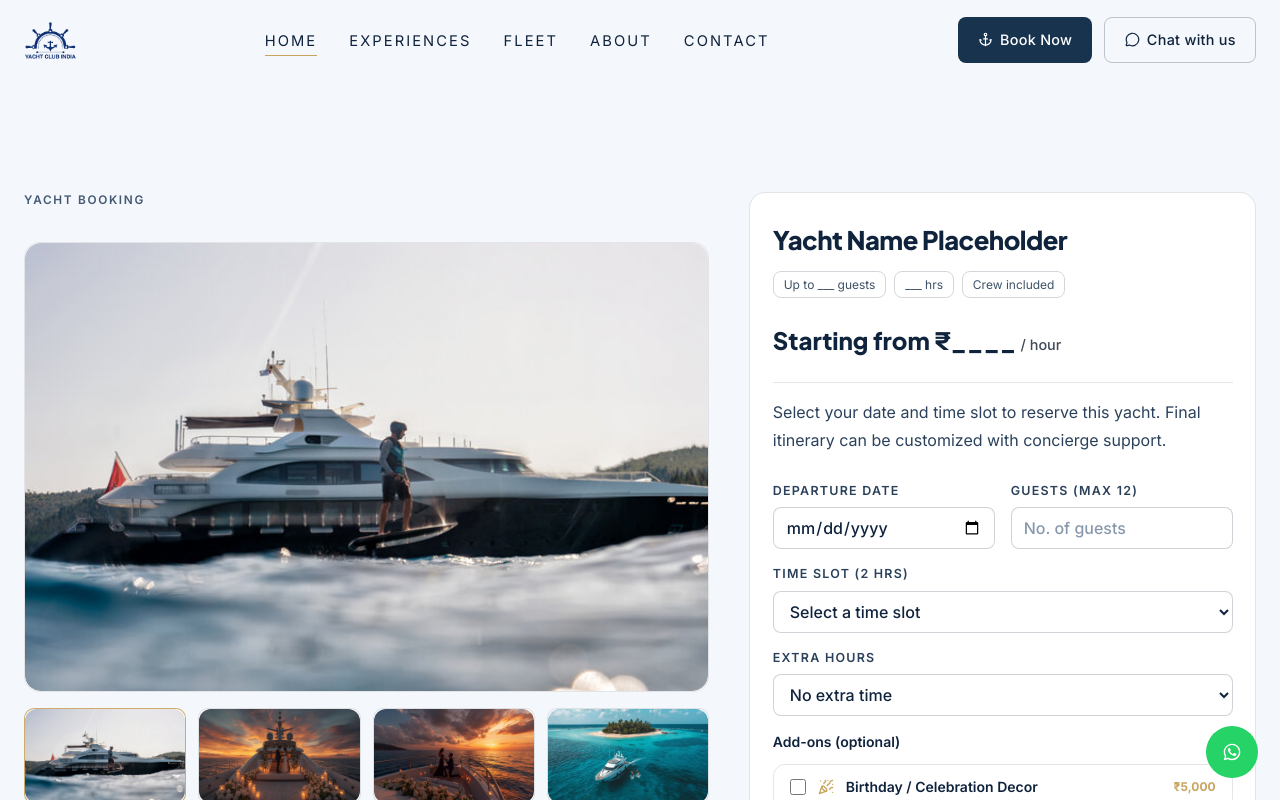
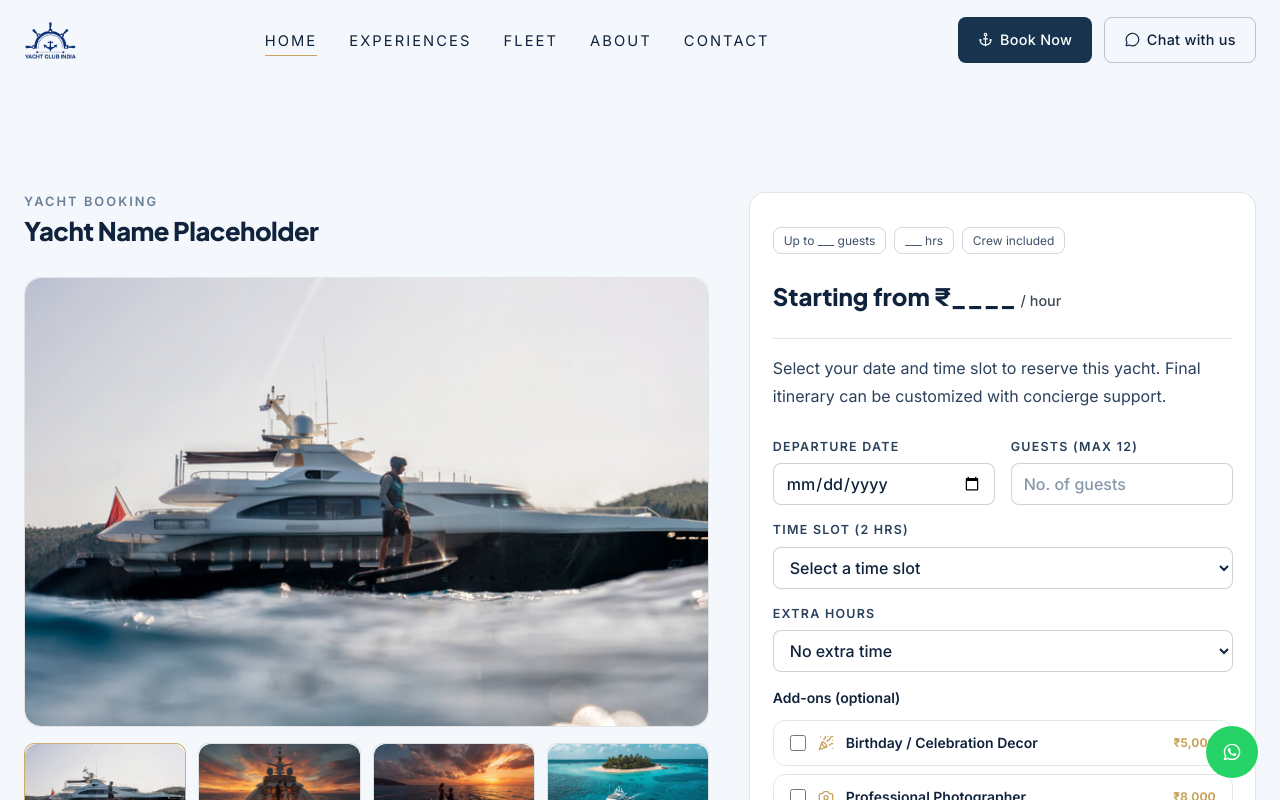
Before and after one commit to SaNjAy-bRo/yacht-club-india, a Next.js app: page /booking in a window 1280 px wide. Shown: the top 800 px of the page. Built offline with nearby package versions, Linux system fonts and the light colour scheme.

Commit message:
fix(checkout): use router.back() to retain booking form state on back navigation

```diff
--- a/src/app/booking/page.tsx
+++ b/src/app/booking/page.tsx
@@ -145,14 +145,16 @@ export default function BookingPage() {
     };
 
     return (
-        <main className="pt-36 lg:pt-32">
+        <main className="pt-28 lg:pt-32">
             {/* Product / Booking Section */}
-            <section className="booking-product py-16">
+            <section className="booking-product py-10 lg:py-16">
                 <div className="mx-auto grid max-w-7xl gap-10 px-6 lg:grid-cols-[1.15fr_0.85fr] items-start">
                     <div data-reveal="true" className="lg:sticky lg:top-32">
-                        {/* Title (visible on both mobile and desktop above images) */}
+                        {/* Title Area */}
                         <div className="mb-6 lg:mb-8 block">
                             <p className="booking-label">Yacht Booking</p>
+                            {/* Desktop-only Yacht Title */}
+                            <h1 className="booking-title hidden lg:block text-4xl mt-1.5">{selectedYacht ? selectedYacht.title : 'Yacht Name Placeholder'}</h1>
                         </div>
 
                         <div className="booking-main-image relative h-[450px]">
@@ -178,7 +180,8 @@ export default function BookingPage() {
                     </div>
 
                     <aside id="booking-form" className="booking-panel" data-reveal="true">
-                        <h1 className="booking-title">{selectedYacht ? selectedYacht.title : 'Yacht Name Placeholder'}</h1>
+                        {/* Mobile-only Yacht Title */}
+                        <h1 className="booking-title lg:hidden">{selectedYacht ? selectedYacht.title : 'Yacht Name Placeholder'}</h1>
                         <div className="mt-3 flex flex-wrap gap-2 text-xs">
                             <span className="badge">Up to {selectedYacht ? selectedYacht.capacity.replace('Up to ', '').replace(' guests', '') : '___'} guests</span>
                             <span className="badge">{selectedYacht ? selectedYacht.duration.replace(' hrs', '') : '___'} hrs</span>
--- a/src/app/checkout/page.tsx
+++ b/src/app/checkout/page.tsx
@@ -4,6 +4,7 @@ import { useEffect, useState } from 'react';
 import { ShieldCheck, ArrowLeft, ArrowRight, Minus, Plus, Ship, Clock, Users, CalendarDays, MapPin, CreditCard, Smartphone } from 'lucide-react';
 import Link from 'next/link';
 import Image from 'next/image';
+import { useRouter } from 'next/navigation'; // Added this import
 import fleetData from '@/data/fleet.json';
 
 const TIME_SLOT_LABELS: Record<string, string> = {
@@ -27,6 +28,7 @@ const ADDONS = [
 ];
 
 export default function CheckoutPage() {
+    const router = useRouter(); // Added router
     const [step, setStep] = useState(1); // 1 = Cart, 2 = Checkout
     const [bookingData, setBookingData] = useState<any>(null);
     const [yacht, setYacht] = useState<any>(null);
@@ -135,10 +137,10 @@ export default function CheckoutPage() {
                 {/* Back link */}
                 <div className="mb-6">
                     {step === 1 ? (
-                        <Link href="/booking" className="inline-flex items-center text-sm font-semibold text-textMuted hover:text-gold transition-colors">
+                        <button onClick={() => router.back()} className="inline-flex items-center text-sm font-semibold text-textMuted hover:text-gold transition-colors">
                             <ArrowLeft className="w-4 h-4 mr-2" />
                             Back to Booking
-                        </Link>
+                        </button>
                     ) : (
                         <button onClick={() => setStep(1)} className="inline-flex items-center text-sm font-semibold text-textMuted hover:text-gold transition-colors">
                             <ArrowLeft className="w-4 h-4 mr-2" />
--- a/src/app/globals.css
+++ b/src/app/globals.css
@@ -1497,6 +1497,15 @@ main>section:first-of-type .btn-outline:hover {
   font-weight: 600;
 }
 
+@media (min-width: 1024px) {
+  .booking-label {
+    font-size: 0.8rem;
+    color: #6a7f96;
+    font-weight: 600;
+    letter-spacing: 0.16em;
+  }
+}
+
 .booking-title {
   margin-top: 0.35rem;
   font-family: 'Plus Jakarta Sans', sans-serif;
```
